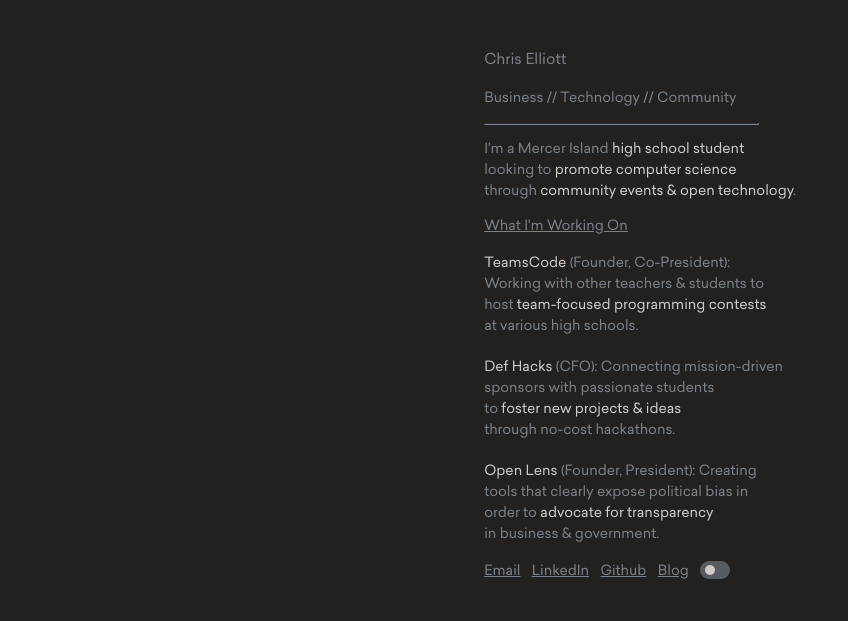
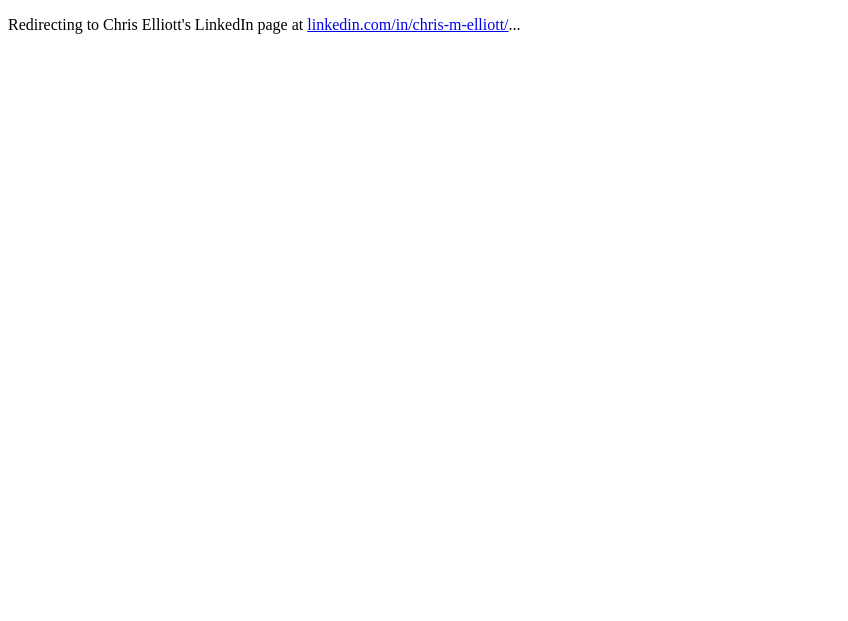
Before and after one commit to zpChris/zpChris.github.io, a plain HTML site: page _site/index.html in a window 1280 px wide. Shown: the whole page, without its empty margins (0-848 px from the left). Drawn offline with Linux system fonts and the light colour scheme.

Commit message:
Remove website and set up redirect to my LinkedIn page

```diff
--- a/_site/css/main.css
+++ /dev/null
@@ -1,143 +0,0 @@
-/* I have to figure out how to scale this appropiately */
-
-@font-face { font-family: Sailec; src: url('../fonts/sailec.otf'); }
-
-body {
-    margin: 0;
-    background-color: #222120;
-    text-align: center;
-    font-family: Sailec;
-}
-
-.homepage {
-    padding: 35px 25px;
-    text-align: left;
-    display: inline-block;
-}
-
-#back {
-    text-decoration: none;
-}
-
-#back:hover {
-    color: #D0CCCA;
-}
-
-#name {
-    font-size: 15px;
-}
-
-#projects {
-    text-decoration: underline;
-}
-
-hr {
-    color: #7A8289;
-    border-color: #7A8289;
-    margin: 0;
-}
-
-ul {
-    list-style-type: none;
-    padding: 0;
-}
-
-p, li, a {
-    color: #7A8289;
-    font-size: 14px;
-    line-height: 1.5;
-}
-
-.strong, .simple-link {
-    font-weight: 400;
-    color: #D0CCCA;
-}
-
-.simple-link {
-    text-decoration: none;
-    border-bottom: 1px solid #CCC7C500;
-    -webkit-transition: border 0.5s ease;
-    -moz-transition: border 0.5s ease;
-    -ms-transition: border 0.5s ease;
-    -o-transition: border 0.5s ease;
-    transition: border 0.5s ease;
-}
-
-.simple-link:hover {
-    border-bottom: 1px solid #CCC7C5;
-}
-
-.left-small-screen-footer-icons a {
-    padding-right: 7.5px;
-}
-
-.left-small-screen-footer-icons a:hover {
-    color: #D0CCCA;
-}
-
-.blog {
-    width: 45%;
-    padding: 35px 25px;
-    text-align: left;
-    display: inline-block;
-}
-
-.switch {
-  position: relative;
-  display: inline-block;
-  width: 30px;
-  height: 18px;
-}
-
-.switch input {
-  opacity: 0;
-  width: 0;
-  height: 0;
-}
-
-.slider {
-  position: absolute;
-  cursor: pointer;
-  top: 0;
-  left: 0;
-  right: 0;
-  bottom: 0;
-  background-color: #575c61;
-  -webkit-transition: .4s;
-  transition: .4s;
-}
-
-.slider:before {
-  position: absolute;
-  content: "";
-  height: 10px;
-  width: 10px;
-  left: 5px;
-  bottom: 4px;
-  background-color: #D0CCCA;
-  -webkit-transition: .4s;
-  transition: .4s;
-}
-
-input:checked + .slider {
-  background-color: #7A8289;
-}
-
-input:focus + .slider {
-  box-shadow: 0 0 1px #7A8289;
-}
-
-input:checked + .slider:before {
-  -webkit-transform: translateX(10px);
-  -ms-transform: translateX(10px);
-  transform: translateX(10px);
-}
-
-/* Rounded sliders */
-.slider.round {
-  border-radius: 34px;
-}
-
-.slider.round:before {
-  border-radius: 50%;
-}
--- a/_site/index.html
+++ b/_site/index.html
@@ -6,58 +6,11 @@
         <meta name="description" content="I'm a high school senior working to promote computer science through student-led, nonprofit events."/>
         <meta name="copyright" content="Chris Elliott"/>
         <meta name="author" content="Chris Elliott"/>
-        <title>Chris Elliott | Computer Science &amp; Business</title>
+        <title>Chris Elliott -- Redirect to LinkedIn</title>
+        <meta http-equiv="Refresh" content="5; url=https://www.linkedin.com/in/chris-m-elliott/">
         <link rel="icon" href="favicon.png" />
-        <link rel="stylesheet" type="text/css" href="css/main.css">
-        <script type="text/javascript" src="js/script.js"></script>
     </head>
     <body>
-        <div class = "homepage">
-            <p id="name">Chris Elliott</p>
-            <p id="interests">Business // Technology // Community</p>
-            <hr style="width: 87.5%">
-            <p id="bio">
-                I'm a Mercer Island <strong class="strong">high school student</strong>
-                <br>looking to <strong class="strong">promote computer science</strong>
-                <br>through <strong class="strong">community events &amp; open technology</strong>.
-            </p>
-            <p id="projects">What I'm Working On</p>
-            <ul id="works">
-                <li>
-                    <a href="https://teamscode.com/" class="simple-link" target="_blank">TeamsCode</a>
-                    (Founder, Co-President):
-                    <br>Working with other teachers &amp; students to
-                    <br>host <strong class="strong">team-focused programming contests</strong>
-                    <br>at various high schools.
-                </li>
-                <br>
-                <li>
-                    <a href="http://defhacks.io/" class="simple-link" target="_blank">Def Hacks</a> (CFO):
-                    Connecting mission-driven
-                    <br>sponsors with passionate students
-                    <br>to <strong class="strong">foster new projects &amp; ideas</strong>
-                    <br>through no-cost hackathons.
-                </li>
-                <br>
-                <li>
-                    <a href="https://openlensresearch.weebly.com/" class="simple-link" target="_blank">Open Lens</a> (Founder, President):
-                    Creating
-                    <br>tools that clearly expose political bias in
-                    <br>order to <strong class="strong">advocate for transparency</strong>
-                    <br>in business &amp; government.
-                </li>
-            </ul>
-            <div class="left-small-screen-footer-icons">
-                <a href="mailto:elliott77chris@email.com" id="email" target="_blank">Email</a>
-                <a href="https://www.linkedin.com/in/chris-elliott-748161156/" id="linkedin" target="_blank">LinkedIn</a>
-                <a href="https://github.com/zpChris" id="github" target="_blank">Github</a>
-                <a href="/blog" id="blog">Blog</a>
-                <label class="switch">
-                    <input type="checkbox" id="daymode" onclick="daymode()">
-                    <span class="slider round"></span>
-                </label>
-            </div>
-        </div>
-        <script src="//instant.page/1.2.2" type="module" integrity="sha384-2xV8M5griQmzyiY3CDqh1dn4z3llDVqZDqzjzcY+jCBCk/a5fXJmuZ/40JJAPeoU"></script>
+        <p>Redirecting to Chris Elliott's LinkedIn page at <a href="https://www.linkedin.com/in/chris-m-elliott/">linkedin.com/in/chris-m-elliott/</a>...</p>
     </body>
 </html>
--- a/_site/js/script.js
+++ /dev/null
@@ -1,32 +0,0 @@
-function daymode() {
-        // the css we are going to inject
-        var css = 'html {-webkit-filter: invert(100%);' +
-            '-moz-filter: invert(100%);' +
-            '-o-filter: invert(100%);' +
-            '-ms-filter: invert(100%); }',
-
-            head = document.getElementsByTagName('head')[0],
-            style = document.createElement('style');
-
-        // a hack, so you can "invert back" clicking the bookmarklet again
-        if (!window.counter) { window.counter = 1; } else {
-        window.counter++;
-            if (window.counter % 2 == 0) { var css = 'html {-webkit-filter: invert(0%); -moz-filter:    invert(0%); -o-filter: invert(0%); -ms-filter: invert(0%); }' }
-        };
-
-        style.type = 'text/css';
-        if (style.styleSheet) {
-            style.styleSheet.cssText = css;
-        } else {
-            style.appendChild(document.createTextNode(css));
-        }
-
-        //injecting the css to the head
-        head.appendChild(style);
-
-        if (document.getElementById("daymode").checked === true) {
-            document.body.style.backgroundColor = "#DDDEDF";
-        } else {
-            document.body.style.backgroundColor = "#222120";
-        }
-};
--- a/css/main.css
+++ /dev/null
@@ -1,143 +0,0 @@
-/* I have to figure out how to scale this appropiately */
-
-@font-face { font-family: Sailec; src: url('../fonts/sailec.otf'); }
-
-body {
-    margin: 0;
-    background-color: #222120;
-    text-align: center;
-    font-family: Sailec;
-}
-
-.homepage {
-    padding: 35px 25px;
-    text-align: left;
-    display: inline-block;
-}
-
-#back {
-    text-decoration: none;
-}
-
-#back:hover {
-    color: #D0CCCA;
-}
-
-#name {
-    font-size: 15px;
-}
-
-#projects {
-    text-decoration: underline;
-}
-
-hr {
-    color: #7A8289;
-    border-color: #7A8289;
-    margin: 0;
-}
-
-ul {
-    list-style-type: none;
-    padding: 0;
-}
-
-p, li, a {
-    color: #7A8289;
-    font-size: 14px;
-    line-height: 1.5;
-}
-
-.strong, .simple-link {
-    font-weight: 400;
-    color: #D0CCCA;
-}
-
-.simple-link {
-    text-decoration: none;
-    border-bottom: 1px solid #CCC7C500;
-    -webkit-transition: border 0.5s ease;
-    -moz-transition: border 0.5s ease;
-    -ms-transition: border 0.5s ease;
-    -o-transition: border 0.5s ease;
-    transition: border 0.5s ease;
-}
-
-.simple-link:hover {
-    border-bottom: 1px solid #CCC7C5;
-}
-
-.left-small-screen-footer-icons a {
-    padding-right: 7.5px;
-}
-
-.left-small-screen-footer-icons a:hover {
-    color: #D0CCCA;
-}
-
-.blog {
-    width: 45%;
-    padding: 35px 25px;
-    text-align: left;
-    display: inline-block;
-}
-
-.switch {
-  position: relative;
-  display: inline-block;
-  width: 30px;
-  height: 18px;
-}
-
-.switch input {
-  opacity: 0;
-  width: 0;
-  height: 0;
-}
-
-.slider {
-  position: absolute;
-  cursor: pointer;
-  top: 0;
-  left: 0;
-  right: 0;
-  bottom: 0;
-  background-color: #575c61;
-  -webkit-transition: .4s;
-  transition: .4s;
-}
-
-.slider:before {
-  position: absolute;
-  content: "";
-  height: 10px;
-  width: 10px;
-  left: 5px;
-  bottom: 4px;
-  background-color: #D0CCCA;
-  -webkit-transition: .4s;
-  transition: .4s;
-}
-
-input:checked + .slider {
-  background-color: #7A8289;
-}
-
-input:focus + .slider {
-  box-shadow: 0 0 1px #7A8289;
-}
-
-input:checked + .slider:before {
-  -webkit-transform: translateX(10px);
-  -ms-transform: translateX(10px);
-  transform: translateX(10px);
-}
-
-/* Rounded sliders */
-.slider.round {
-  border-radius: 34px;
-}
-
-.slider.round:before {
-  border-radius: 50%;
-}
```
Also changed, not shown: _site/blog.html (deleted, +0 -60 lines), blog.html (deleted, +0 -60 lines), index.html (+3 -50 lines), js/script.js (deleted, +0 -32 lines).
